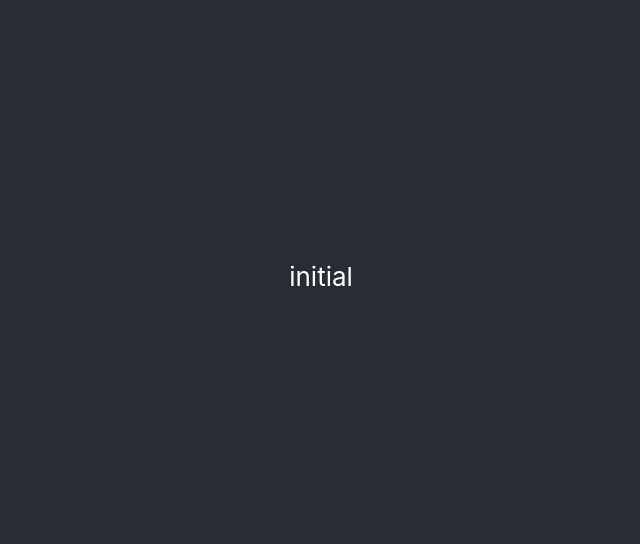
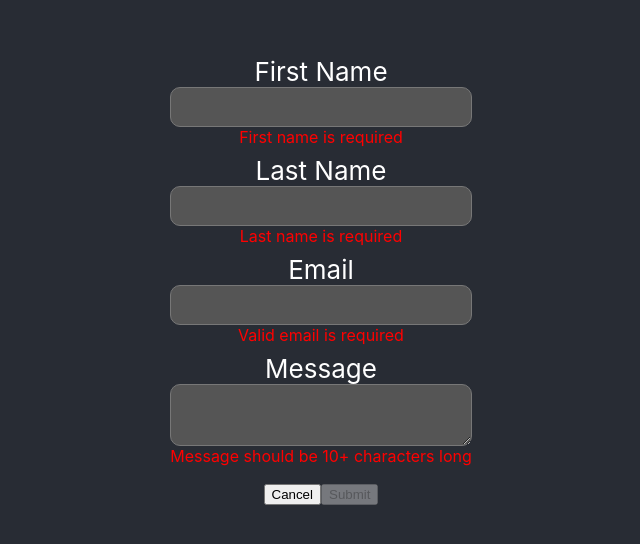
Before and after one commit to mkundos/usecase8_ai, a React (Create React App) app in the folder usecase8_ai/: page / in a window 1280 px wide. Shown: the part 124-668 px from the top of the page, without its empty margins (319-959 px from the left). Built offline with nearby package versions, Linux system fonts and the light colour scheme.

Commit message:
UC#8 Setup the form

```diff
--- a/usecase8_ai/src/App.js
+++ b/usecase8_ai/src/App.js
@@ -1,11 +1,15 @@
 import { Provider } from 'react-redux';
 import { store } from './store/store';
+import FormComponent from './components/FormComponent';
+
 import './App.css';
 
 function App() {
     return (
         <Provider store={store}>
-            <div className='App'>initial</div>
+            <div className='App'>
+                <FormComponent />
+            </div>
         </Provider>
     );
 }
--- /dev/null
+++ b/usecase8_ai/src/components/FormComponent.js
@@ -0,0 +1,157 @@
+import React, { useState, useEffect } from 'react';
+import { useDispatch, useSelector } from 'react-redux';
+import { updateFormData } from '../store/formSlice';
+import isEmail from 'validator/lib/isEmail';
+import isLength from 'validator/lib/isLength';
+
+import styles from './FormComponent.module.css';
+
+const FormInput = ({ children }) => {
+    return <div className={styles.formInputWrapper}>{children}</div>;
+};
+
+const initialFormState = {
+    firstName: '',
+    lastName: '',
+    email: '',
+    message: '',
+};
+
+const FormComponent = () => {
+    const [formData, setFormData] = useState(initialFormState);
+
+    const [errors, setErrors] = useState({});
+    const [isValid, setIsValid] = useState(false);
+    const [successMessage, setSuccessMessage] = useState(null);
+
+    const dispatch = useDispatch();
+    const storedFormData = useSelector((state) => state.form.formData);
+
+    useEffect(() => {
+        if (successMessage) {
+            setSuccessMessage(null);
+        }
+    }, [formData]);
+
+    useEffect(() => {
+        if (storedFormData) {
+            setSuccessMessage('Form submitted successfully!');
+        }
+    }, [storedFormData]);
+
+    useEffect(() => {
+        const { firstName, lastName, email, message } = formData;
+        const newErrors = {};
+
+        if (!firstName) newErrors.firstName = 'First name is required';
+        if (!lastName) newErrors.lastName = 'Last name is required';
+        if (!email || !isEmail(email))
+            newErrors.email = 'Valid email is required';
+        if (!message || !isLength(message, { min: 10 }))
+            newErrors.message = 'Message should be 10+ characters long';
+
+        setErrors(newErrors);
+        setIsValid(Object.keys(newErrors).length === 0);
+    }, [formData]);
+
+    const handleChange = (e) => {
+        // setSuccessMessage(null);
+        const { name, value } = e.target;
+        setFormData({
+            ...formData,
+            [name]: value,
+        });
+    };
+
+    const handleSubmit = (e) => {
+        e.preventDefault();
+        if (isValid) {
+            dispatch(updateFormData(formData));
+        }
+    };
+
+    return (
+        <div className={styles.formWrapper}>
+            {successMessage && <div>{successMessage}</div>}
+            <form onSubmit={handleSubmit} className={styles.form}>
+                <FormInput>
+                    <label htmlFor='firstName'>First Name</label>
+                    <input
+                        className={styles.input}
+                        id='firstName'
+                        name='firstName'
+                        value={formData.firstName}
+                        onChange={handleChange}
+                        required
+                    />
+                    {errors.firstName && (
+                        <div className={styles.errorMessage}>
+                            {errors.firstName}
+                        </div>
+                    )}
+                </FormInput>
+                <FormInput>
+                    <label htmlFor='lastName'>Last Name</label>
+                    <input
+                        className={styles.input}
+                        id='lastName'
+                        name='lastName'
+                        value={formData.lastName}
+                        onChange={handleChange}
+                        required
+                    />
+                    {errors.lastName && (
+                        <div className={styles.errorMessage}>
+                            {errors.lastName}
+                        </div>
+                    )}
+                </FormInput>
+                <FormInput>
+                    <label htmlFor='email'>Email</label>
+                    <input
+                        className={styles.input}
+                        id='email'
+                        name='email'
+                        value={formData.email}
+                        onChange={handleChange}
+                        required
+                    />
+                    {errors.email && (
+                        <div className={styles.errorMessage}>
+                            {errors.email}
+                        </div>
+                    )}
+                </FormInput>
+                <FormInput>
+                    <label htmlFor='message'>Message</label>
+                    <textarea
+                        className={styles.input}
+                        id='message'
+                        name='message'
+                        value={formData.message}
+                        onChange={handleChange}
+                        required
+                    ></textarea>
+                    {errors.message && (
+                        <div className={styles.errorMessage}>
+                            {errors.message}
+                        </div>
+                    )}
+                </FormInput>
+
+                <button
+                    type='button'
+                    onClick={() => console.log('Cancel button clicked')}
+                >
+                    Cancel
+                </button>
+
+                <button type='submit' disabled={!isValid}>
+                    Submit
+                </button>
+            </form>
+        </div>
+    );
+};
+
+export default FormComponent;
--- /dev/null
+++ b/usecase8_ai/src/components/FormComponent.module.css
@@ -0,0 +1,26 @@
+.formWrapper {
+    max-width: 400px;
+}
+
+.form {
+}
+
+.formInputWrapper {
+    margin: 0.5rem auto;
+    display: flex;
+    flex-direction: column;
+}
+
+.input {
+    border-radius: 10px;
+    border: 1px solid #777;
+    background-color: #555;
+    padding: 0.5rem 1rem;
+    color: #fff;
+    font-size: 1.2rem;
+}
+
+.errorMessage {
+    color: red;
+    font-size: 1rem;
+}
```
